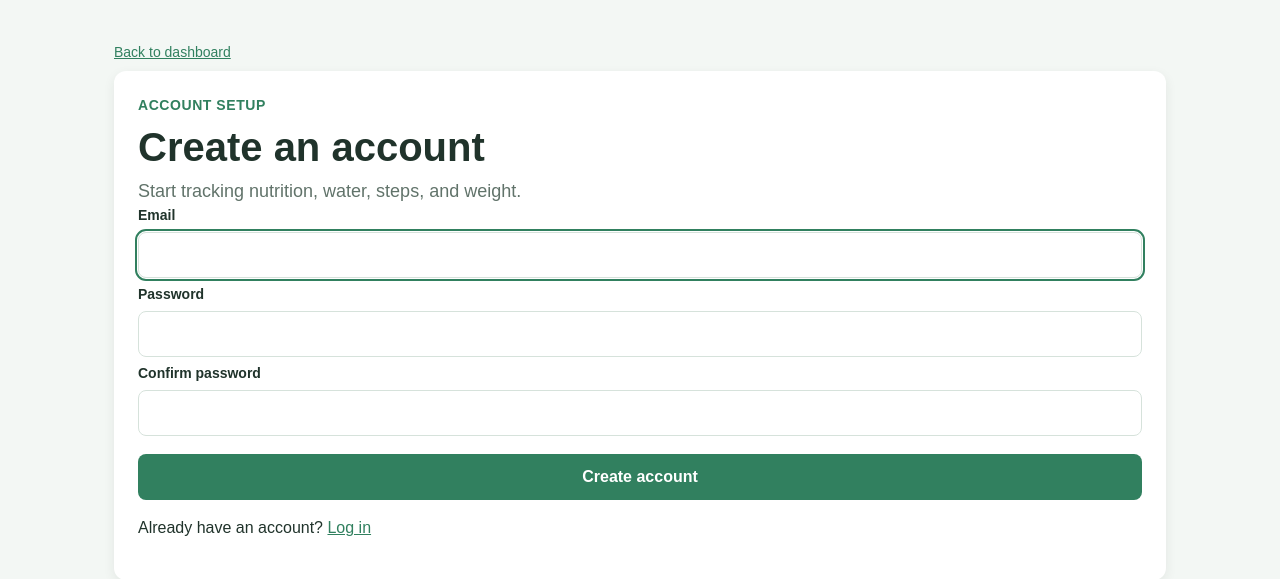
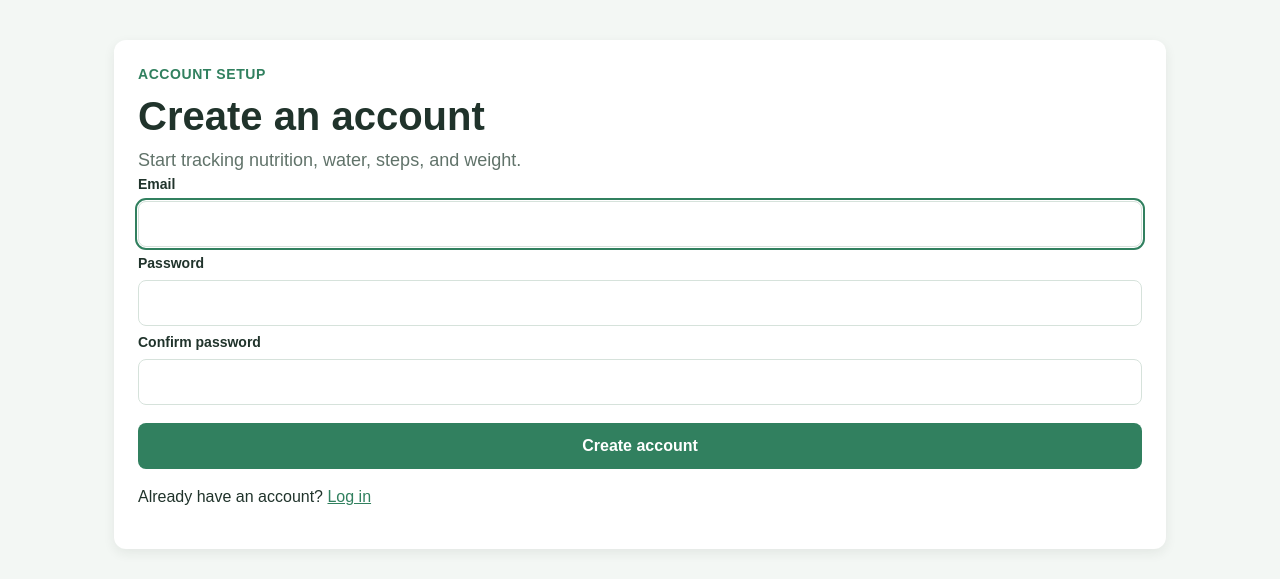
Before and after one commit to alexei-tryshev/CS160ProjectTeam3, a Flask app: page /auth/register in a window 1280 px wide. Shown: the part 63-642 px from the top of the page. Run offline with Flask 2, Linux system fonts and the light colour scheme.

Commit message:
Remove dead-end dashboard link from login and register pages
The Dashboard now requires login, so the "Back to dashboard" link on
the auth pages just sent logged-out visitors back to the login page.
Add a test so the link doesn't return.

```diff
--- a/templates/login.html
+++ b/templates/login.html
@@ -5,10 +5,6 @@
 {% endblock %}
 
 {% block content %}
-<a class="back-link" href="{{ url_for('main.home') }}">
-    Back to dashboard
-</a>
-
 <section class="card">
     <p class="eyebrow">Account access</p>
 
--- a/templates/register.html
+++ b/templates/register.html
@@ -5,10 +5,6 @@
 {% endblock %}
 
 {% block content %}
-<a class="back-link" href="{{ url_for('main.home') }}">
-    Back to dashboard
-</a>
-
 <section class="card">
     <p class="eyebrow">Account setup</p>
 
```
Also changed, not shown: tests/test_access.py (+7 -0 lines).
